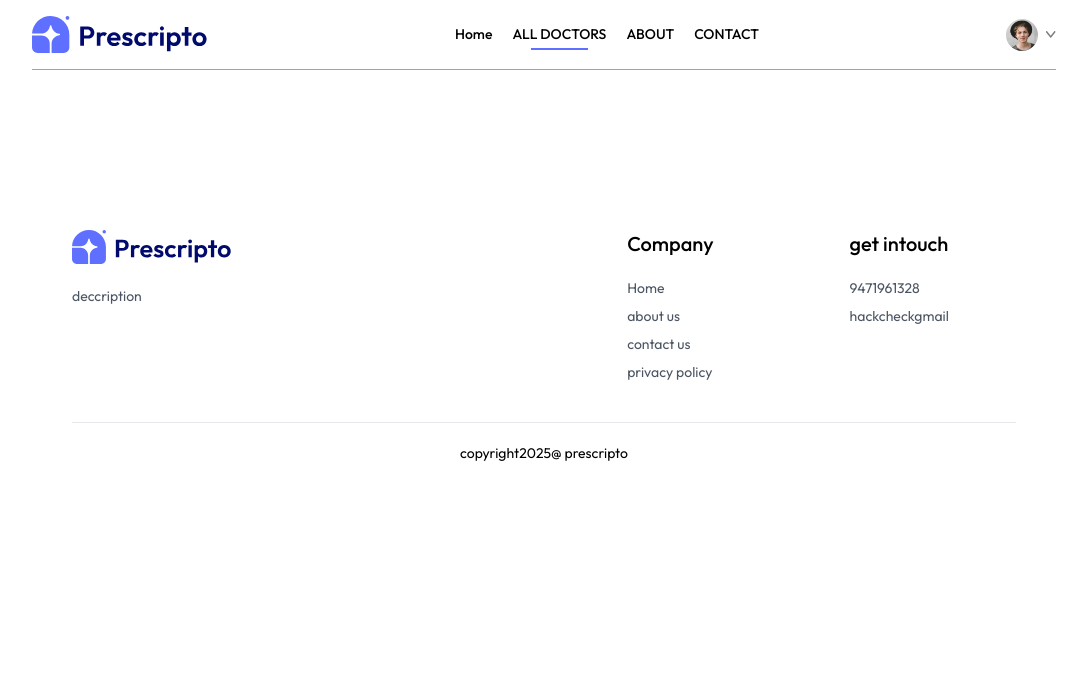
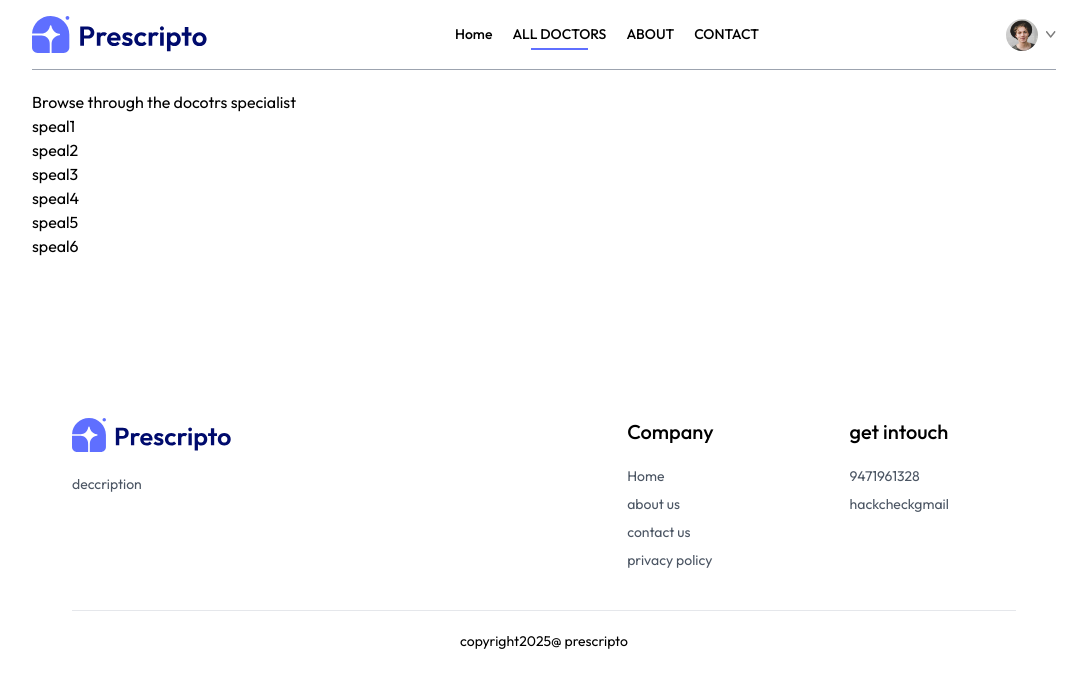
Before and after one commit to KasunWilbagedara/Car-Modification-Booking-System, a React (Vite) app in the folder Frontend/: page /doctors in a window 1280 px wide. Shown: the top 688 px of the page, without its empty margins (96-1183 px from the left). Built offline with nearby package versions, Linux system fonts and the light colour scheme.

Commit message:
lawyer pg draft1

```diff
--- a/Frontend/src/components/Navbar.jsx
+++ b/Frontend/src/components/Navbar.jsx
@@ -10,7 +10,7 @@ const Navbar = () => {
 
   return (
     <div className='flex items-center justify-between text-sm py-4 mb-5 border-b border-b-gray-400 '>
-      <img className='w-44 cursor-pointer' src={assets.logo} alt="" />
+      <img onClick ={()=>navigate('/')} className='w-44 cursor-pointer' src={assets.logo} alt="" />
       <ul className='hidden md:flex items-start gap-5 font-medium'>
         <NavLink to="/">
             <li className="py-1">Home</li>
--- a/Frontend/src/pages/Doctors.jsx
+++ b/Frontend/src/pages/Doctors.jsx
@@ -1,10 +1,37 @@
-import React from 'react'
+import React, { useContext, useState } from 'react'
+import { useParams } from 'react-router-dom'
+import { AppContext } from '../context/AppContext'
 
 const Doctors = () => {
+
+const{ speciality } = useParams()
+
+const[filterDoc,setFilterDoc] = useState([])
+
+const{doctors}= useContext(AppContext)
+
   return (
     <div>
+      <p>Browse through the docotrs specialist</p>
+    <div>
+      <div>
+
+        <p>speal1</p>
+        <p>speal2</p>
+        <p>speal3</p>
+        <p>speal4</p>
+        <p>speal5</p>
+        <p>speal6</p>
+      </div>
+      <div>
+        {
+
+        }
+      </div>
+    </div>
 
     </div>
+
   )
 }
 
```
